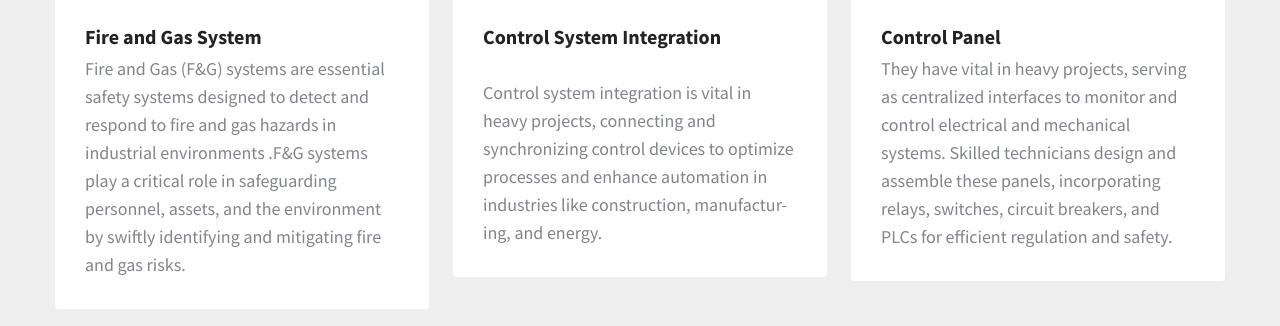
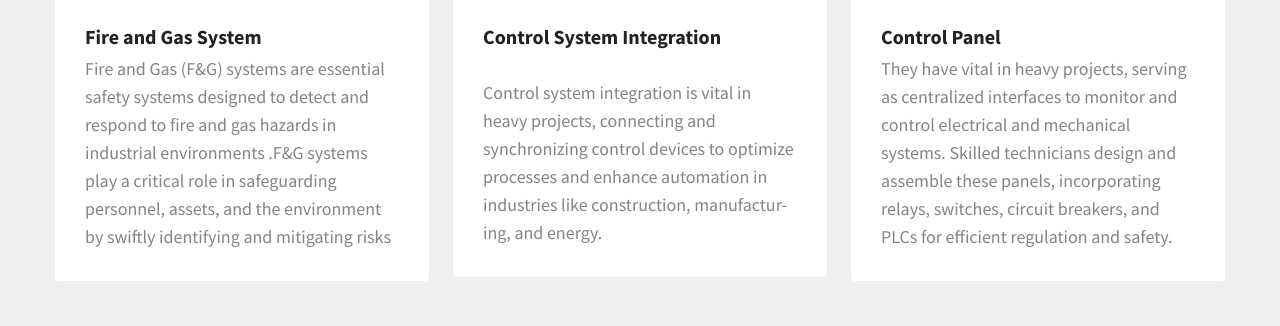
Before and after one commit to aswin-reji/vapsa, a plain HTML site: page services.html in a window 1280 px wide. Shown: the part 1413-1739 px from the top of the page. Drawn offline with Linux system fonts and the light colour scheme.

Commit message:
Update services.html

```diff
--- a/services.html
+++ b/services.html
@@ -159,7 +159,7 @@ Author URL: https://croptico.in/
                         <img src="" alt="" class="img-fluid radius-image">
                         <div class="area-box-info mt-2">
                             <h4><a href="#feature" class="title-head">Fire and Gas System</a></h4>
-                            <p>Fire and Gas (F&G) systems are essential safety systems designed to detect and respond to fire and gas hazards in industrial environments .F&G systems play a critical role in safeguarding personnel, assets, and the environment by swiftly identifying and mitigating fire and gas risks.</p>
+                            <p>Fire and Gas (F&G) systems are essential safety systems designed to detect and respond to fire and gas hazards in industrial environments .F&G systems play a critical role in safeguarding personnel, assets, and the environment by swiftly identifying and mitigating risks</p>
                         </div>
                     </div>
                 </div>
```
